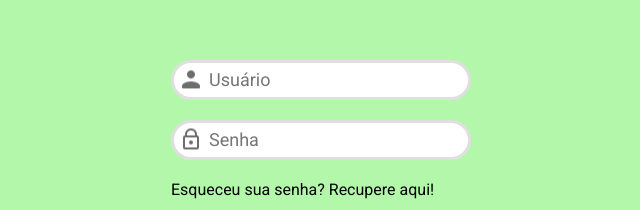
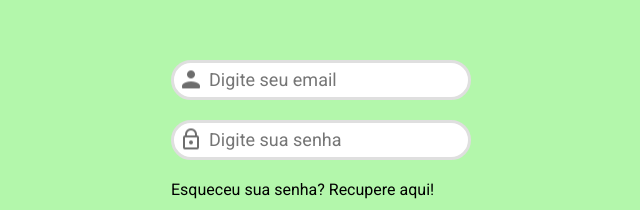
Before and after one commit to AbnerBenicio/mais-fit, a React (Vite) app: page / in a window 1280 px wide. Shown: the part 232-442 px from the top of the page, without its empty margins (319-959 px from the left). Built offline with nearby package versions, Linux system fonts and the light colour scheme; no server answers.

Commit message:
fix: habilitando login e fazendo verificacao de usuario existente para cadastro

```diff
--- a/src/pages/Login.jsx
+++ b/src/pages/Login.jsx
@@ -1,38 +1,80 @@
-import "./Login.css"
-import Icon1 from "../assets/user.png"
-import Icon2 from "../assets/lock.png"
+import "./Login.css";
+import Icon1 from "../assets/user.png";
+import Icon2 from "../assets/lock.png";
 import { Link, useNavigate } from "react-router-dom";
-
+import { useEffect, useState } from "react";
+import API from "../api/api";
 
 const Login = () => {
+  const [usuarios, setUsuarios] = useState();
+  const [email, setEmail] = useState("");
+  const [senha, setSenha] = useState("");
+  const [usuarioExistente, setUsuarioExistente] = useState(true)
+  const navigate = useNavigate()
 
-    const navigate = useNavigate()
+  useEffect(() => {
+    const fetchApi = async () => {
+      const res = await API.get("user");
+      // const data = await res.json()
+      setUsuarios(res.data);
+    };
+
+    fetchApi();
+  }, []);
 
   const handleSubmit = (e) => {
     e.preventDefault();
+
+    usuarios.map((usuario) => {
+        if(usuario.email == email && usuario.password == senha) {
+            setEmail("")
+            setSenha("")
             navigate("/user")
-        console.log("passou")
         }
+    })
+    setUsuarioExistente(false)
+
+  };
 
   return (
     <div className="login-container">
       <form onSubmit={handleSubmit}>
         <label>
-                    <span className="lock"><img src={Icon1} alt="" /></span>
-                    <input type="text" name="usuario" id="usuario" placeholder="Usuário"/>
+          <span>
+            <img src={Icon1} alt="" />
+          </span>
+          <input
+            type="email"
+            name="usuario"
+            id="usuario"
+            placeholder="Digite seu email"
+            onChange={(e) => setEmail(e.target.value)}
+            value={email}
+          />
         </label>
         <label>
-                    <span className="lock"><img src={Icon2} alt="" /></span>
-                    <input type="password" name="senha" id="senha" placeholder="Senha" />
+          <span>
+            <img src={Icon2} alt="" />
+          </span>
+          <input
+            type="password"
+            name="senha"
+            id="senha"
+            placeholder="Digite sua senha"
+            onChange={(e) => setSenha(e.target.value)}
+            value={senha}
+          />
         </label>
+        {!usuarioExistente && <span>Usuário inexistente</span>}
 
         <span>Esqueceu sua senha? Recupere aqui!</span>
         <button type="submit">ENTRAR</button>
-                <span>Não tem conta? <Link to="/register">Cadastre-se</Link> agora</span>
+        <span>
+          Não tem conta? <Link to="/register">Cadastre-se</Link> agora
+        </span>
       </form>
     </div>
+  );
+};
 
-    )
-}
-
-export default Login
+export default Login;
--- a/src/pages/Register.jsx
+++ b/src/pages/Register.jsx
@@ -3,13 +3,13 @@ import Icon1 from "../assets/user.png";
 import Icon2 from "../assets/lock.png";
 import { useNavigate } from "react-router-dom";
 import API from "../api/api";
-import { useState } from "react";
+import { useEffect, useState } from "react";
 
 //Pagina "Register"
 const Register = () => {
-  const navigate = useNavigate();
-
   //Sets de informacoes cadastradas
+  const [usuarios, setUsuarios] = useState();
+  const [usuarioExiste, setUsuarioExiste] = useState(false);
   const [name, setName] = useState("");
   const [email, setEmail] = useState("");
   const [senha, setSenha] = useState("");
@@ -17,12 +17,26 @@ const Register = () => {
   const [campoBranco, setCampoBranco] = useState(false);
   const [senhaIncompativel, setSenhaIncompativel] = useState(false);
 
+  useEffect(() => {
+    const fetchApi = async () => {
+      const res = await API.get("user");
+      setUsuarios(res.data);
+    };
+
+    fetchApi();
+  }, []);
+
+  const navigate = useNavigate();
+
   //Validacao de formulario
   const handleSubmit = async (e) => {
     //Prevenindo atualização após submit
     e.preventDefault();
 
-    //Verificando compatibilidade de senhas
+    const existe = usuarios.some((usuario) => usuario.email === email);
+    setUsuarioExiste(existe);
+
+    if (!existe) {
       if (name !== "" && email !== "" && senha !== "") {
         //Criando usuário
         if (senha == confSenha) {
@@ -37,7 +51,7 @@ const Register = () => {
           setSenha("");
           setConfSenha("");
           setSenhaIncompativel(false);
-        setCampoBranco(false)
+          setCampoBranco(false);
           //Adicionando usuario no sistema
           // eslint-disable-next-line no-unused-vars
           const res = await API.post("user", user);
@@ -46,10 +60,10 @@ const Register = () => {
           //Informando incompatibilidade de senhas
           setSenhaIncompativel(true);
         }
-
       } else {
         //Informando incompatibilidade de senhas
         setCampoBranco(true);
+      }
     }
   };
 
@@ -110,7 +124,10 @@ const Register = () => {
           />
         </label>
         {campoBranco && <span>Há campo(s) em branco!</span>}
-        {senhaIncompativel && <span>Senhas incompatíveis</span>}
+        {senhaIncompativel && <span>Senhas incompatíveis!</span>}
+        {usuarioExiste && (
+          <span>Usuário já existe! Utilize um novo email.</span>
+        )}
 
         <button type="submit">Cadastrar</button>
       </form>
```
Lines whose indentation alone changed are shown as unchanged.
